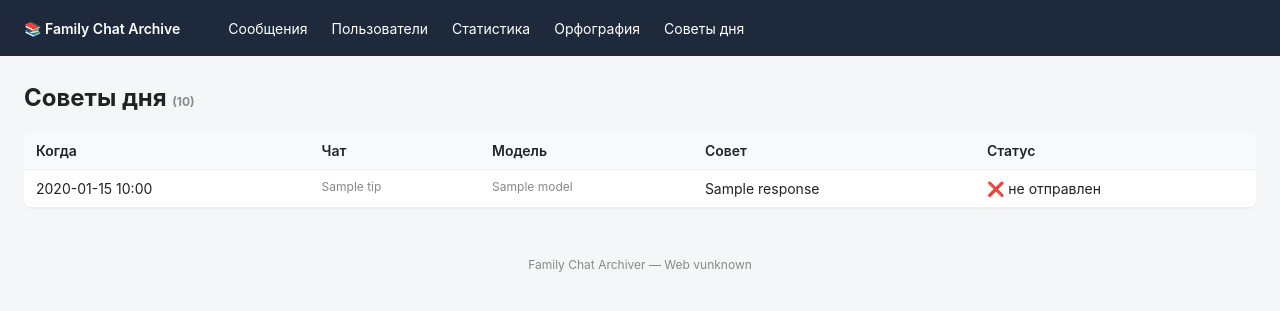
After one commit to fdv-almaz/family-chat-archiver, a FastAPI app: template web/templates/tips.html in a window 1280 px wide. The commit adds this page. Shown: the top 311 px of the page. Run offline with FastAPI, Linux system fonts and the light colour scheme; the template is opened without the code that fills it: most values are stand-ins (such as "Sample title", 1, 10 or a date in 2020).

Commit message:
Релиз 0.10.1: страница «Советы дня» в вебе
- Web: новый раздел /tips — лента сохранённых советов из daily_tips
  (когда, чат, модель, текст, статус отправки) + пункт меню в шапке.
  Советы не попадают в общую ленту (бот игнорирует свои сообщения),
  поэтому для них отдельная страница.
- Web: таблица daily_tips создаётся при старте веба (_ensure_columns),
  если бот ещё не стартовал на свежей БД — страница /tips не падает.
- VERSION, rust/Cargo.toml, бейдж README → 0.10.1; запись в CHANGELOG.

```diff
--- a/rust/Cargo.toml
+++ b/rust/Cargo.toml
@@ -1,6 +1,6 @@
 [package]
 name = "family-chat-archiver"
-version = "0.10.0"
+version = "0.10.1"
 edition = "2024"
 
 [dependencies]
--- a/web/app.py
+++ b/web/app.py
@@ -171,6 +171,19 @@ def corrections(request: Request, page: int = Query(1, ge=1)):
     })
 
 
+@app.get("/tips", response_class=HTMLResponse)
+def tips(request: Request, page: int = Query(1, ge=1)):
+    offset = (page - 1) * DEFAULT_PAGE_SIZE
+    total = db.count_daily_tips()
+    return templates.TemplateResponse("tips.html", {
+        "request": request,
+        "tips": db.list_daily_tips(limit=DEFAULT_PAGE_SIZE, offset=offset),
+        "total": total,
+        "page": page,
+        "total_pages": (total + DEFAULT_PAGE_SIZE - 1) // DEFAULT_PAGE_SIZE,
+    })
+
+
 @app.get("/media/{media_id}")
 async def media_file(media_id: int):
     """Serve media. Priority: bot's local_path → web cache → fetch from Telegram."""
--- a/web/templates/base.html
+++ b/web/templates/base.html
@@ -15,6 +15,7 @@
     <a href="/users">Пользователи</a>
     <a href="/stats">Статистика</a>
     <a href="/corrections">Орфография</a>
+    <a href="/tips">Советы дня</a>
   </nav>
 </header>
 <main>
--- /dev/null
+++ b/web/templates/tips.html
@@ -0,0 +1,43 @@
+{% extends "base.html" %}
+{% block title %}Советы дня — Family Chat{% endblock %}
+{% block content %}
+
+<h1>Советы дня <small class="muted">({{ total }})</small></h1>
+
+<table>
+  <thead>
+    <tr>
+      <th>Когда</th>
+      <th>Чат</th>
+      <th>Модель</th>
+      <th>Совет</th>
+      <th>Статус</th>
+    </tr>
+  </thead>
+  <tbody>
+    {% for t in tips %}
+      <tr>
+        <td class="nowrap">{{ t.created_at.strftime('%Y-%m-%d %H:%M') if t.created_at else '' }}</td>
+        <td class="muted">{{ t.chat_title or t.chat_id }}</td>
+        <td class="muted">{{ t.model }}</td>
+        <td class="text-cell">
+          {% if t.response %}<div>{{ t.response }}</div>{% endif %}
+          {% if t.error %}<div class="muted" title="{{ t.error }}">⚠️ {{ t.error[:200] }}</div>{% endif %}
+        </td>
+        <td class="nowrap">{% if t.sent_to_chat %}✅ отправлен{% else %}❌ не отправлен{% endif %}</td>
+      </tr>
+    {% else %}
+      <tr><td colspan="5" class="muted">Пока нет советов дня. Они появятся после рассылки или команды /check_tip.</td></tr>
+    {% endfor %}
+  </tbody>
+</table>
+
+{% if total_pages > 1 %}
+<nav class="pagination">
+  {% if page > 1 %}<a href="?page={{ page-1 }}">← Назад</a>{% endif %}
+  <span>Стр. {{ page }} / {{ total_pages }}</span>
+  {% if page < total_pages %}<a href="?page={{ page+1 }}">Вперёд →</a>{% endif %}
+</nav>
+{% endif %}
+
+{% endblock %}
```
Also changed, not shown: web/CLAUDE.md (+2 -1 lines), web/db.py (+33 -0 lines), CHANGELOG.md, README.md, 1 other file.
